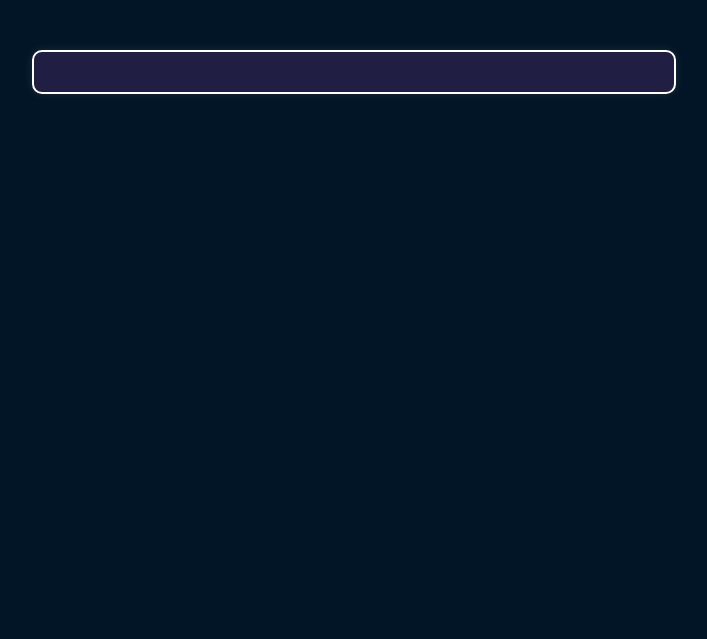
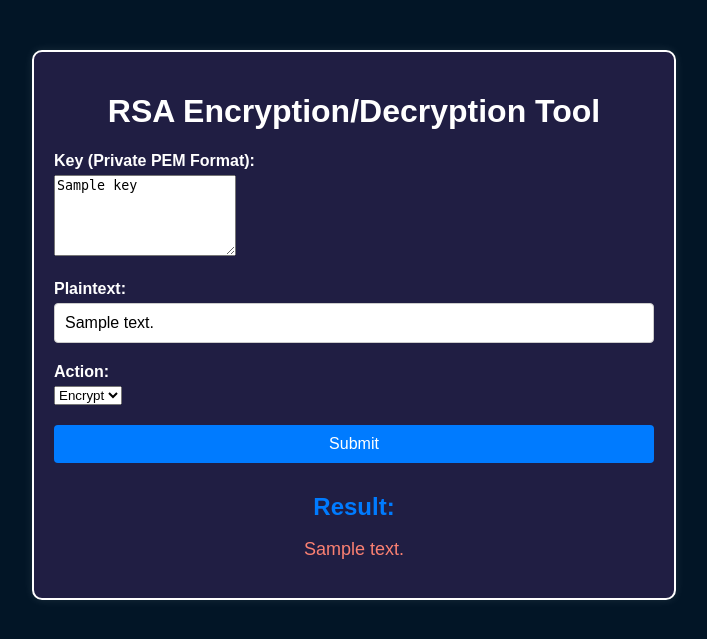
Before and after one commit to theparadox7/Caesar-Cipher, a Flask app: template templates/rsa.html in a window 1280 px wide. Shown: the part 46-685 px from the top of the page, without its empty margins (286-993 px from the left). Run offline with Flask 3, Linux system fonts and the light colour scheme; the template is opened without the code that fills it: most values are stand-ins (such as "Sample title", 1, 10 or a date in 2020).

Commit message:
yet to work more

```diff
--- a/app.py
+++ b/app.py
@@ -1,47 +1,138 @@
+# from flask import Flask, render_template, request
+
+# app = Flask(__name__)
+
+# def caesar_decrypt(ciphertext, shift):
+#     plaintext = ""
+#     for char in ciphertext:
+#         if char.isalpha():
+#             offset = 65 if char.isupper() else 97
+#             decrypted_char = chr((ord(char) - offset - shift) % 26 + offset)
+#             plaintext += decrypted_char
+#         else:
+#             plaintext += char
+#     return plaintext
+
+
+# @app.route("/", methods=["GET", "POST"])
+# def index():
+#     decrypted_message = ""
+#     ciphertext = ""
+#     shift = ""
+#     if request.method == "POST":
+#         ciphertext = request.form.get("ciphertext")
+#         shift = request.form.get("shift")
+#         if ciphertext and shift.isdigit():
+#             shift = int(shift)
+#             decrypted_message = caesar_decrypt(ciphertext, shift)
+#     return render_template("index.html", ciphertext=ciphertext, shift=shift, decrypted_message=decrypted_message)
+
+# @app.route("/substitution_cipher")
+# def substitution_cipher():
+#     return render_template("substitution_cipher.html")
+
+# @app.route("/rsa")
+# def rsa():
+#     return render_template("rsa.html")
+
+# @app.route("/md5")
+# def md5():
+#     return render_template("md5.html")
+
+# @app.route("/sha")
+# def sha():
+#     return render_template("sha.html")
+
+# if __name__ == "__main__":
+#     app.run(debug=True)
+
+
 from flask import Flask, render_template, request
-
+import hashlib
+from flask import Flask, render_template, request
+from cryptography.hazmat.primitives.asymmetric import rsa
+from cryptography.hazmat.primitives import serialization
+from cryptography.hazmat.primitives.asymmetric import padding
+from cryptography.hazmat.primitives import hashes
 app = Flask(__name__)
 
-def caesar_decrypt(ciphertext, shift):
-    plaintext = ""
-    for char in ciphertext:
-        if char.isalpha():
-            offset = 65 if char.isupper() else 97
-            decrypted_char = chr((ord(char) - offset - shift) % 26 + offset)
-            plaintext += decrypted_char
-        else:
-            plaintext += char
-    return plaintext
+@app.route('/')
+def index():
+    return render_template('index.html')
+
+@app.route('/md5', methods=['GET', 'POST'])
+def md5():
+    hashed_message = None
+    if request.method == 'POST':
+        plaintext = request.form['plaintext']
+        hashed_message = hashlib.md5(plaintext.encode()).hexdigest()
+    return render_template('md5.html', hashed_message=hashed_message)
+
+@app.route('/rsa', methods=['GET', 'POST'])
+def rsa():
+    result_message = None
+    if request.method == 'POST':
+        action = request.form['action']
+        key_pem = request.form['key']
+        plaintext = request.form['plaintext']
+
+        # Load the RSA key
+        key = serialization.load_pem_private_key(
+            key_pem.encode(),
+            password=None,
+        )
+
+        if action == 'Encrypt':
+            ciphertext = key.public_key().encrypt(
+                plaintext.encode(),
+                padding.OAEP(
+                    mgf=padding.MGF1(algorithm=hashes.SHA256()),
+                    algorithm=hashes.SHA256(),
+                    label=None
+                )
+            )
+            result_message = ciphertext.hex()
+
+        elif action == 'Decrypt':
+            plaintext = key.decrypt(
+                bytes.fromhex(plaintext),
+                padding.OAEP(
+                    mgf=padding.MGF1(algorithm=hashes.SHA256()),
+                    algorithm=hashes.SHA256(),
+                    label=None
+                )
+            )
+            result_message = plaintext.decode()
+
+    return render_template('rsa.html', result_message=result_message)
+
+@app.route('/sha', methods=['GET', 'POST'])
+def sha():
+    hashed_message = None
+    if request.method == 'POST':
+        plaintext = request.form['plaintext']
+        hashed_message = hashlib.sha256(plaintext.encode()).hexdigest()
+    return render_template('sha.html', hashed_message=hashed_message)
 
 
-@app.route("/", methods=["GET", "POST"])
-def index():
-    decrypted_message = ""
-    ciphertext = ""
-    shift = ""
-    if request.method == "POST":
-        ciphertext = request.form.get("ciphertext")
-        shift = request.form.get("shift")
-        if ciphertext and shift.isdigit():
-            shift = int(shift)
-            decrypted_message = caesar_decrypt(ciphertext, shift)
-    return render_template("index.html", ciphertext=ciphertext, shift=shift, decrypted_message=decrypted_message)
+@app.route('/substitution_cipher', methods=['GET', 'POST'])
+def substitution_cipher():
+    decrypted_message = None
+    if request.method == 'POST':
+        ciphertext = request.form['ciphertext']
+        key = request.form['key']
 
-@app.route("/substitution_cipher")
-def substitution_cipher():
-    return render_template("substitution_cipher.html")
+        # Example of a simple substitution cipher
+        def decrypt(ciphertext, key):
+            alphabet = 'ABCDEFGHIJKLMNOPQRSTUVWXYZ'
+            key = key.upper()
+            key_map = str.maketrans(key, alphabet)
+            return ciphertext.translate(key_map)
 
-@app.route("/rsa")
-def rsa():
-    return render_template("rsa.html")
+        decrypted_message = decrypt(ciphertext, key)
 
-@app.route("/md5")
-def md5():
-    return render_template("md5.html")
+    return render_template('substitution_cipher.html', decrypted_message=decrypted_message)
 
-@app.route("/sha")
-def sha():
-    return render_template("sha.html")
 
-if __name__ == "__main__":
+if __name__ == '__main__':
     app.run(debug=True)
--- a/templates/base.html
+++ b/templates/base.html
@@ -19,7 +19,7 @@
 
     <div class="container">
         {% block content %}
-        <!-- Content from the individual page will be injected here -->
+        <!-- Page content will go here -->
         {% endblock %}
     </div>
 </body>
--- a/templates/rsa.html
+++ b/templates/rsa.html
@@ -1,3 +1,33 @@
-{%extends "base.html"%}
-{%block title %} RSA Decryption Tool {%endblock%}
-{% block heading %}RSA Decryption Tool{% endblock %}
+{% extends "base.html" %}
+
+{% block title %}RSA Encryption/Decryption Tool{% endblock %}
+
+{% block content %}
+<h1>RSA Encryption/Decryption Tool</h1>
+
+<form method="POST">
+    <div class="input-group">
+        <label for="key">Key (Private PEM Format):</label>
+        <textarea id="key" name="key" rows="5" required>{{ key }}</textarea>
+    </div>
+    <div class="input-group">
+        <label for="plaintext">Plaintext:</label>
+        <input type="text" id="plaintext" name="plaintext" value="{{ plaintext }}" required>
+    </div>
+    <div class="input-group">
+        <label for="action">Action:</label>
+        <select id="action" name="action" required>
+            <option value="Encrypt">Encrypt</option>
+            <option value="Decrypt">Decrypt</option>
+        </select>
+    </div>
+    <button type="submit">Submit</button>
+</form>
+
+{% if result_message %}
+<div class="result">
+    <h2>Result:</h2>
+    <p>{{ result_message }}</p>
+</div>
+{% endif %}
+{% endblock %}
```
Also changed, not shown: templates/md5.html (+21 -6 lines), templates/sha.html (+22 -3 lines), templates/substitution_cipher.html (+26 -3 lines).
